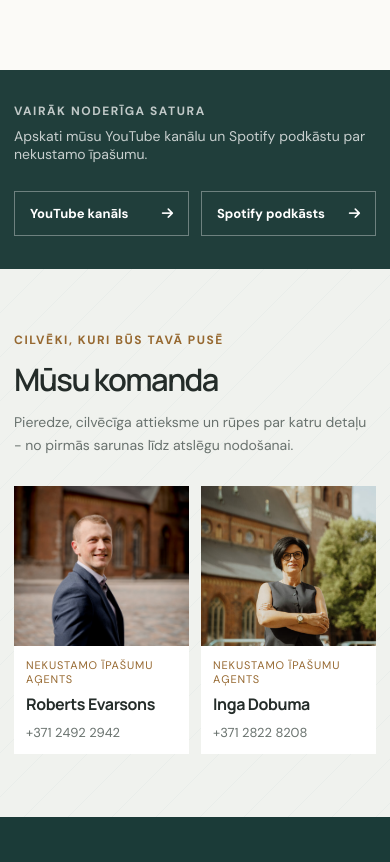
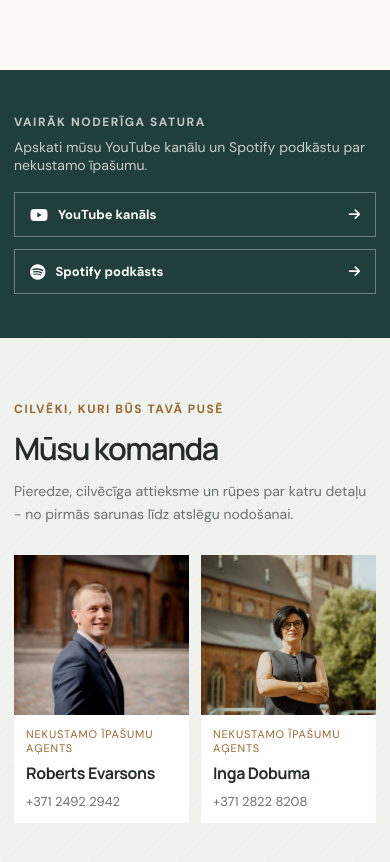
Before and after one commit to klavsveg99/pardodlaimigs-website, a website built with Vite: page index.html in a window 390 px wide. Shown: the part 7629-8491 px from the top of the page. Built offline with nearby package versions, Linux system fonts and the light colour scheme.

Commit message:
Podkāsta sadaļa paplašināta, pogām YouTube/Spotify ikonas
Sadaļas iekšējais atstatums 33px -> 44px. Pogām tagad platformas ikona
(fa-youtube / fa-spotify) pirms teksta, bultiņa paliek labajā malā.
Sadaļas rinda pārnesās (flex-wrap), lai pogas nekad nesaspiestu tekstu
divās rindās, un mobilajā tās sakrājas vienā kolonnā.

```diff
--- a/src/main.js
+++ b/src/main.js
@@ -697,7 +697,7 @@ function homeView() {
       ${usefulSection()}
 
       <section class="podcast-section">
-        <div class="container podcast-layout"><div><p class="eyebrow" data-i18n="podcastTitle"></p><p data-i18n="podcastLead"></p></div><div class="podcast-links"><a href="https://www.youtube.com/@pardodlaimigs" target="_blank" rel="noreferrer"><span data-i18n="youtube"></span><i class="fa-solid fa-arrow-right" aria-hidden="true"></i></a><a href="https://open.spotify.com/show/5Tansq4D8byHA7ciR9DA2n" target="_blank" rel="noreferrer"><span data-i18n="spotify"></span><i class="fa-solid fa-arrow-right" aria-hidden="true"></i></a></div></div>
+        <div class="container podcast-layout"><div><p class="eyebrow" data-i18n="podcastTitle"></p><p data-i18n="podcastLead"></p></div><div class="podcast-links"><a href="https://www.youtube.com/@pardodlaimigs" target="_blank" rel="noreferrer"><i class="fa-brands fa-youtube" aria-hidden="true"></i><span data-i18n="youtube"></span><i class="fa-solid fa-arrow-right podcast-link-arrow" aria-hidden="true"></i></a><a href="https://open.spotify.com/show/5Tansq4D8byHA7ciR9DA2n" target="_blank" rel="noreferrer"><i class="fa-brands fa-spotify" aria-hidden="true"></i><span data-i18n="spotify"></span><i class="fa-solid fa-arrow-right podcast-link-arrow" aria-hidden="true"></i></a></div></div>
       </section>
 
       <section class="section team-section" id="komanda" aria-labelledby="team-title">
--- a/src/style.css
+++ b/src/style.css
@@ -182,12 +182,14 @@ h1, h2, h3 { font-family: var(--serif); }
 .urgent-step h3 { margin: 11px 0 8px; font-size: 18px; }
 .urgent-step p { max-width: 300px; margin: 0 auto; color: var(--muted); font-size: 13px; line-height: 1.65; }
 
-.podcast-section { padding: 33px 0; color: #fff; background: #203e3b; }
-.podcast-layout { display: flex; align-items: center; justify-content: space-between; gap: 28px; }
+.podcast-section { padding: 44px 0; color: #fff; background: #203e3b; }
+.podcast-layout { display: flex; flex-wrap: wrap; align-items: center; justify-content: space-between; gap: 18px 28px; }
 .podcast-layout .eyebrow { margin: 0 0 7px; }
 .podcast-layout p:not(.eyebrow) { max-width: 520px; margin: 0; color: rgb(255 255 255 / 75%); font-size: 14px; }
 .podcast-links { display: flex; gap: 12px; }
-.podcast-links a { display: inline-flex; align-items: center; justify-content: space-between; gap: 20px; min-width: 150px; padding: 13px 15px; border: 1px solid rgb(255 255 255 / 35%); color: #fff; font-size: 13px; font-weight: 700; }
+.podcast-links a { display: inline-flex; flex-shrink: 0; align-items: center; gap: 10px; min-width: 150px; padding: 13px 15px; border: 1px solid rgb(255 255 255 / 35%); color: #fff; font-size: 13px; font-weight: 700; }
+.podcast-links a .fa-brands { font-size: 16px; }
+.podcast-link-arrow { margin-left: auto; }
 .podcast-links a:hover { color: var(--brand-dark); background: #fff; }
 
 .faq-section { padding-top: 85px; background: #f0f2ee; }
@@ -560,8 +562,8 @@ dialog::backdrop { background: rgb(17 31 28 / 62%); }
   .urgent-step::before { position: absolute; top: 0; left: 0; margin: 0; background: #fbfaf7; }
   .urgent-step p { max-width: none; margin: 0; }
   .podcast-layout { align-items: flex-start; flex-direction: column; }
-  .podcast-links { width: 100%; }
-  .podcast-links a { flex: 1; min-width: 0; }
+  .podcast-links { width: 100%; flex-direction: column; }
+  .podcast-links a { width: 100%; }
   .faq-layout { grid-template-columns: 1fr; gap: 24px; }
   .info-item summary { padding: 17px 32px 17px 0; font-size: 16px; }
   .info-item summary::after { top: 14px; font-size: 16px; }
```
